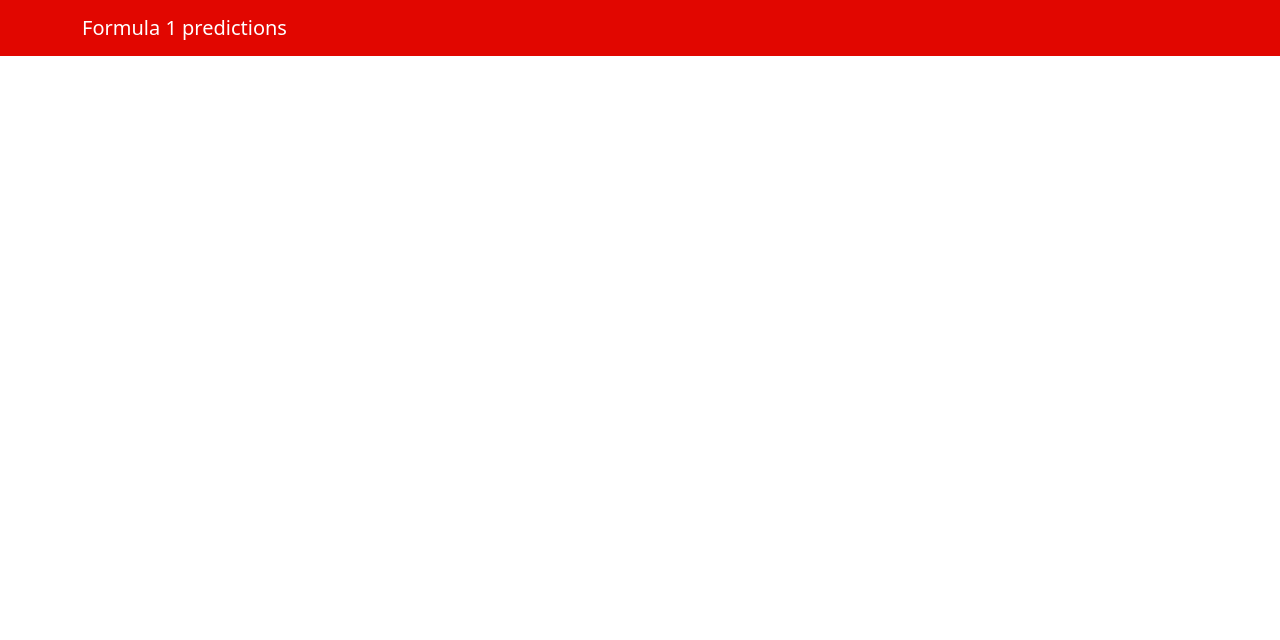
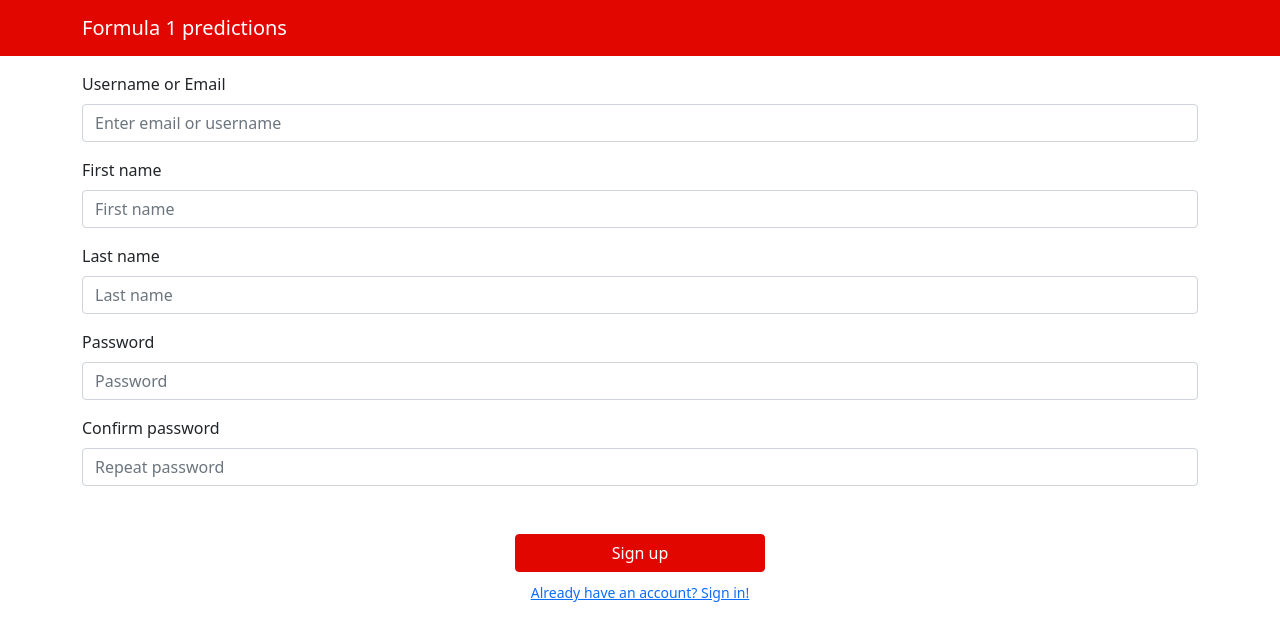
Before and after one commit to RuneClaeys/f1predictions-ui, a React (Vite) app: page /signup in a window 1280 px wide. Shown: the top 640 px of the page. Built offline with nearby package versions, Linux system fonts and the light colour scheme; sample sign-in values are in the browser's storage.

Commit message:
registration

```diff
--- a/package.json
+++ b/package.json
@@ -7,12 +7,15 @@
       "serve": "vite preview"
    },
    "dependencies": {
+      "axios": "^0.24.0",
       "bootstrap": "^5.1.3",
+      "formik": "^2.2.9",
       "react": "^17.0.0",
       "react-bootstrap": "^2.0.1",
       "react-dom": "^17.0.0",
       "react-router-dom": "^5.3.0",
-      "sass": "^1.43.4"
+      "sass": "^1.43.4",
+      "yup": "^0.32.11"
    },
    "devDependencies": {
       "@vitejs/plugin-react": "^1.0.7",
--- a/src/App.jsx
+++ b/src/App.jsx
@@ -1,9 +1,10 @@
 import React from 'react';
 import { Container, Navbar, Stack } from 'react-bootstrap';
 import { BrowserRouter, Switch, Route } from 'react-router-dom';
+import { AuthProvider } from './core/contexts/Auth';
 import Home from './pages/Home';
 import SignIn from './pages/SignIn';
-import { AuthProvider } from './core/contexts/Auth';
+import SignUp from './pages/SignUp';
 
 const App = () => {
    return (
@@ -21,6 +22,7 @@ const App = () => {
                   <Switch>
                      <Route exact path="/" component={Home} />
                      <Route path="/signin" component={SignIn} />
+                     <Route path="/signup" component={SignUp} />
                   </Switch>
                </Container>
             </Stack>
--- /dev/null
+++ b/src/pages/SignUp.jsx
@@ -0,0 +1,138 @@
+import { Formik } from 'formik';
+import React from 'react';
+import { Button, Form } from 'react-bootstrap';
+import { NavLink, useHistory } from 'react-router-dom';
+import { API_USER_SIGN_UP } from '../core/endpoints/endpoints';
+import { useAuth } from '../core/hooks/useAuth';
+import * as yup from 'yup';
+import axios from 'axios';
+
+const SignUp = () => {
+   const [enableValidation, setEnableValidation] = React.useState(false);
+   const [loading, setLoading] = React.useState(false);
+
+   const { setToken } = useAuth();
+   const { push } = useHistory();
+
+   async function handleSignUp(user) {
+      let body = { ...user };
+      delete body.password_confirm;
+
+      setLoading(true);
+
+      await axios
+         .post(`${import.meta.env.VITE_API_BASE_URL}${API_USER_SIGN_UP}`, body, { headers: { 'Content-Type': 'application/json' } })
+         .then((response) => response.data)
+         .then((token) => {
+            setToken(token);
+            setLoading(false);
+            push('/');
+         })
+         .finally(() => setLoading(false));
+   }
+
+   return (
+      <Formik
+         validationSchema={yup.object().shape({
+            username: yup.string().min(2, 'Too Short!').max(20, 'Too long').required('Required'),
+            first_name: yup.string().required('Required'),
+            last_name: yup.string().required('Required'),
+            password: yup.string().min(2, 'Too Short!').max(20, 'Too long').required('Required'),
+            password_confirm: yup.string().oneOf([yup.ref('password'), null], 'Passwords must match'),
+         })}
+         validateOnChange={enableValidation}
+         validateOnBlur={enableValidation}
+         initialValues={{ username: '', password: '', password_confirm: '', first_name: '', last_name: '' }}
+         onSubmit={handleSignUp}
+      >
+         {({ handleSubmit, handleChange, values, errors }) => (
+            <Form
+               noValidate
+               onSubmit={(e) => {
+                  e.preventDefault();
+                  handleSubmit();
+                  setEnableValidation(true);
+               }}
+            >
+               <Form.Group className="mb-3" controlId="validateUsername">
+                  <Form.Label>Username or Email</Form.Label>
+                  <Form.Control
+                     name="username"
+                     value={values.username}
+                     disabled={loading}
+                     placeholder="Enter email or username"
+                     onChange={handleChange}
+                     isInvalid={!!errors.username}
+                  />
+                  <Form.Control.Feedback type="invalid">{errors.username}</Form.Control.Feedback>
+               </Form.Group>
+
+               <Form.Group className="mb-3" controlId="validateFirstName">
+                  <Form.Label>First name</Form.Label>
+                  <Form.Control
+                     name="first_name"
+                     value={values.first_name}
+                     disabled={loading}
+                     placeholder="First name"
+                     onChange={handleChange}
+                     isInvalid={!!errors.first_name}
+                  />
+                  <Form.Control.Feedback type="invalid">{errors.first_name}</Form.Control.Feedback>
+               </Form.Group>
+
+               <Form.Group className="mb-3" controlId="validateLastName">
+                  <Form.Label>Last name</Form.Label>
+                  <Form.Control
+                     name="last_name"
+                     value={values.last_name}
+                     disabled={loading}
+                     placeholder="Last name"
+                     onChange={handleChange}
+                     isInvalid={!!errors.last_name}
+                  />
+                  <Form.Control.Feedback type="invalid">{errors.last_name}</Form.Control.Feedback>
+               </Form.Group>
+
+               <Form.Group className="mb-3" controlId="validatePassword">
+                  <Form.Label>Password</Form.Label>
+                  <Form.Control
+                     name="password"
+                     value={values.password}
+                     disabled={loading}
+                     type="password"
+                     placeholder="Password"
+                     onChange={handleChange}
+                     isInvalid={!!errors.password}
+                  />
+                  <Form.Control.Feedback type="invalid">{errors.password}</Form.Control.Feedback>
+               </Form.Group>
+
+               <Form.Group className="mb-3" controlId="validatePassword_confirm">
+                  <Form.Label>Confirm password</Form.Label>
+                  <Form.Control
+                     name="password_confirm"
+                     value={values.passowrdConfirm}
+                     disabled={loading}
+                     type="password"
+                     placeholder="Repeat password"
+                     onChange={handleChange}
+                     isInvalid={!!errors.password_confirm}
+                  />
+                  <Form.Control.Feedback type="invalid">{errors.password_confirm}</Form.Control.Feedback>
+               </Form.Group>
+
+               <div className="d-flex flex-column align-items-center mt-5">
+                  <Button disabled={loading} variant="primary px-5" type="submit">
+                     <span className="px-5"> Sign up</span>
+                  </Button>
+                  <NavLink disabled={loading} className="mt-2" to="/signin">
+                     <small> Already have an account? Sign in!</small>
+                  </NavLink>
+               </div>
+            </Form>
+         )}
+      </Formik>
+   );
+};
+
+export default SignUp;
```
Also changed, not shown: 1 other file (tests, documents, lock files or other folders).
